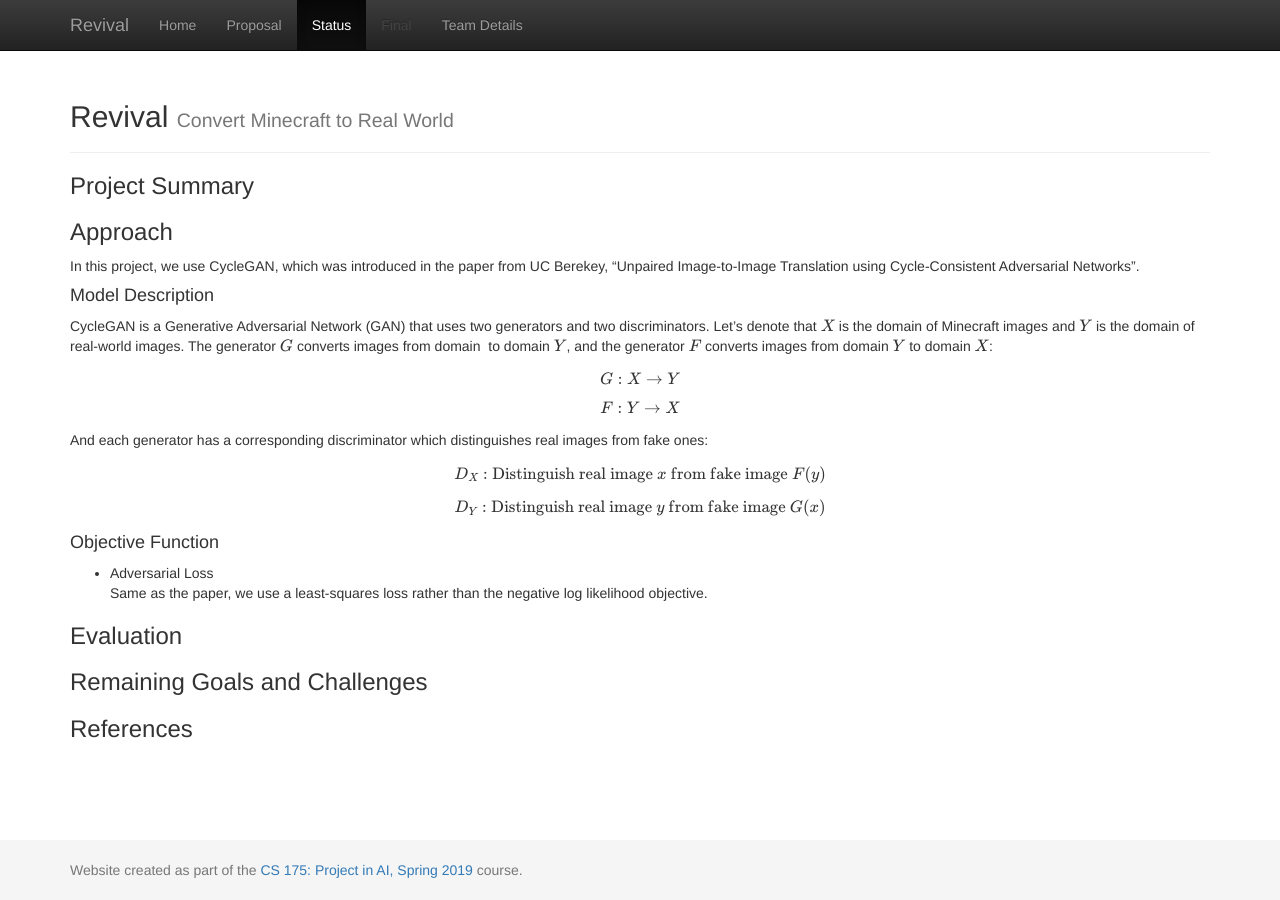
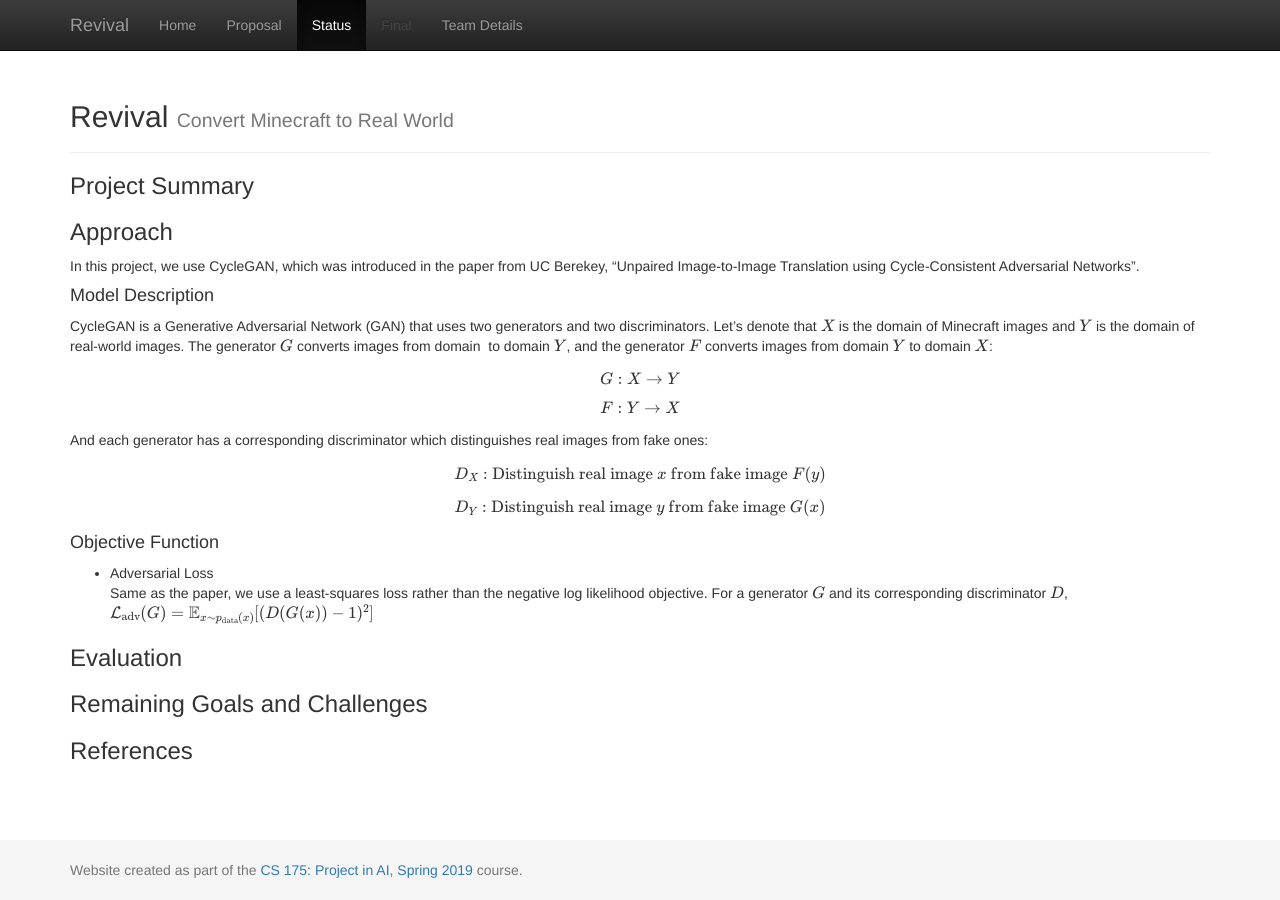
Before and after one commit to sijielu/Revival, a Jekyll site: the page built from docs/status.md, in a window 1280 px wide. Built offline with Jekyll 4.4.1, drawn with Linux system fonts in a browser that asks for light colours; formulas are drawn with MathJax 3.

Commit message:
Update status.md

```diff
--- a/docs/status.md
+++ b/docs/status.md
@@ -24,7 +24,9 @@ $$D_Y: \text{Distinguish real image } y \text{ from fake image } G(x)$$
 
 #### Objective Function
 * Adversarial Loss
-  Same as the paper, we use a least-squares loss rather than the negative log likelihood objective.
+  Same as the paper, we use a least-squares loss rather than the negative log likelihood objective. For a generator $$G$$ and its corresponding discriminator $$D$$,
+  $$\mathcal{L}_{\text{adv}}(G) = \mathbb{E}_{x\sim p_{\text{data}}(x)}[(D(G(x))-1)^2]$$
+
 
 ### Evaluation
 
```
